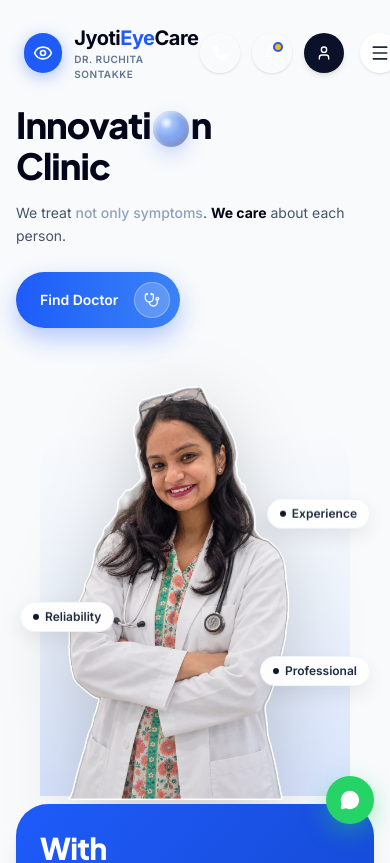
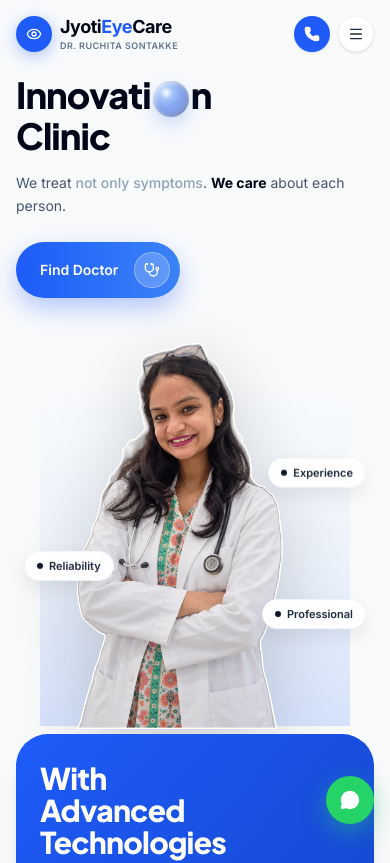
Before and after one commit to Aniketsomkuwar/eye-care, a Next.js app: page / in a window 390 px wide. Shown: the top 863 px of the page. Built offline with nearby package versions, Linux system fonts and the light colour scheme.

Commit message:
fix(mobile): perfect 360x800 mobile hero layout and header spacing

```diff
--- a/src/components/HeroSection.tsx
+++ b/src/components/HeroSection.tsx
@@ -91,17 +91,17 @@ export default function HeroSection() {
         </motion.div>
 
         {/* Center Column: Cutout of Dr. Ruchita Sontakke & Interactive Floating Badges */}
-        <div className="lg:col-span-4 xl:col-span-4 relative flex justify-center items-end self-end h-[420px] sm:h-[540px] lg:h-[720px] pointer-events-none -mb-8 lg:-mb-12 mt-4 lg:mt-0">
+        <div className="lg:col-span-4 xl:col-span-4 relative flex justify-center items-end self-end h-[380px] sm:h-[540px] lg:h-[720px] pointer-events-none -mb-8 lg:-mb-12 mt-4 lg:mt-0">
 
           {/* Soft luminous aura backdrop on mobile to anchor portrait */}
-          <div className="absolute inset-x-6 bottom-0 top-12 bg-gradient-to-t from-blue-600/15 via-blue-500/5 to-transparent rounded-t-[48px] pointer-events-none lg:hidden" />
+          <div className="absolute inset-x-6 bottom-0 top-10 bg-gradient-to-t from-blue-600/15 via-blue-500/5 to-transparent rounded-t-[40px] pointer-events-none lg:hidden" />
 
           {/* Cutout Image of Doctor with entrance animation */}
           <motion.div
             initial={{ opacity: 0, y: 50, scale: 0.98 }}
             animate={{ opacity: 1, y: 0, scale: 1.05 }}
             transition={{ duration: 0.9, delay: 0.25, ease: [0.16, 1, 0.3, 1] }}
-            className="relative z-10 w-[300px] sm:w-[420px] lg:w-[500px] xl:w-[560px] max-w-full origin-bottom translate-y-1 sm:translate-y-2"
+            className="relative z-10 w-[280px] sm:w-[420px] lg:w-[500px] xl:w-[560px] max-w-full origin-bottom translate-y-1 sm:translate-y-2"
           >
             <Image
               src="/images/dr-ruchita-inner-border.png"
@@ -118,14 +118,14 @@ export default function HeroSection() {
             initial={{ opacity: 0, x: -20 }}
             animate={{ opacity: 1, x: 0 }}
             transition={{ duration: 0.6, delay: 0.5 }}
-            className="absolute left-1 sm:left-4 top-[54%] z-20 pointer-events-auto"
+            className="absolute left-2 sm:left-4 top-[54%] z-20 pointer-events-auto"
           >
             <motion.div
               animate={{ y: [0, -6, 0] }}
               transition={{ duration: 3.5, repeat: Infinity, ease: "easeInOut" }}
               className="relative flex items-center"
             >
-              <div className="bg-white/95 backdrop-blur-md px-3 sm:px-4 py-1.5 rounded-full shadow-[0_8px_20px_rgba(0,0,0,0.08)] border border-slate-100 text-xs font-semibold text-slate-800 flex items-center gap-1.5 hover:scale-105 transition-transform cursor-pointer">
+              <div className="bg-white/95 backdrop-blur-md px-3 sm:px-4 py-1.5 rounded-full shadow-[0_8px_20px_rgba(0,0,0,0.08)] border border-slate-100 text-[11px] sm:text-xs font-semibold text-slate-800 flex items-center gap-1.5 hover:scale-105 transition-transform cursor-pointer">
                 <span className="w-1.5 h-1.5 rounded-full bg-slate-900" />
                 Reliability
               </div>
@@ -138,14 +138,14 @@ export default function HeroSection() {
             initial={{ opacity: 0, x: 20 }}
             animate={{ opacity: 1, x: 0 }}
             transition={{ duration: 0.6, delay: 0.6 }}
-            className="absolute right-1 sm:right-6 top-[28%] z-20 pointer-events-auto"
+            className="absolute right-2 sm:right-6 top-[28%] z-20 pointer-events-auto"
           >
             <motion.div
               animate={{ y: [0, 6, 0] }}
               transition={{ duration: 4, repeat: Infinity, ease: "easeInOut", delay: 0.5 }}
               className="relative flex items-center flex-row-reverse"
             >
-              <div className="bg-white/95 backdrop-blur-md px-3 sm:px-4 py-1.5 rounded-full shadow-[0_8px_20px_rgba(0,0,0,0.08)] border border-slate-100 text-xs font-semibold text-slate-800 flex items-center gap-1.5 hover:scale-105 transition-transform cursor-pointer">
+              <div className="bg-white/95 backdrop-blur-md px-3 sm:px-4 py-1.5 rounded-full shadow-[0_8px_20px_rgba(0,0,0,0.08)] border border-slate-100 text-[11px] sm:text-xs font-semibold text-slate-800 flex items-center gap-1.5 hover:scale-105 transition-transform cursor-pointer">
                 <span className="w-1.5 h-1.5 rounded-full bg-slate-900" />
                 Experience
               </div>
@@ -158,14 +158,14 @@ export default function HeroSection() {
             initial={{ opacity: 0, x: 20 }}
             animate={{ opacity: 1, x: 0 }}
             transition={{ duration: 0.6, delay: 0.7 }}
-            className="absolute right-1 sm:right-2 top-[68%] z-20 pointer-events-auto"
+            className="absolute right-2 sm:right-2 top-[68%] z-20 pointer-events-auto"
           >
             <motion.div
               animate={{ y: [0, -5, 0] }}
               transition={{ duration: 3.8, repeat: Infinity, ease: "easeInOut", delay: 1 }}
               className="relative flex items-center flex-row-reverse"
             >
-              <div className="bg-white/95 backdrop-blur-md px-3 sm:px-4 py-1.5 rounded-full shadow-[0_8px_20px_rgba(0,0,0,0.08)] border border-slate-100 text-xs font-semibold text-slate-800 flex items-center gap-1.5 hover:scale-105 transition-transform cursor-pointer">
+              <div className="bg-white/95 backdrop-blur-md px-3 sm:px-4 py-1.5 rounded-full shadow-[0_8px_20px_rgba(0,0,0,0.08)] border border-slate-100 text-[11px] sm:text-xs font-semibold text-slate-800 flex items-center gap-1.5 hover:scale-105 transition-transform cursor-pointer">
                 <span className="w-1.5 h-1.5 rounded-full bg-slate-900" />
                 Professional
               </div>
--- a/src/components/Navbar.tsx
+++ b/src/components/Navbar.tsx
@@ -12,18 +12,18 @@ export default function Navbar() {
       initial={{ opacity: 0, y: -20 }}
       animate={{ opacity: 1, y: 0 }}
       transition={{ duration: 0.7, ease: [0.16, 1, 0.3, 1] }}
-      className="relative z-30 pt-6 px-6 sm:px-12 lg:px-20 flex items-center justify-between w-full"
+      className="relative z-30 pt-4 sm:pt-6 px-4 sm:px-12 lg:px-20 flex items-center justify-between w-full"
     >
       {/* Brand Logo */}
-      <Link href="/" className="flex items-center gap-3 group">
-        <div className="w-10 h-10 rounded-full bg-[#1E5BF9] flex items-center justify-center shadow-[0_4px_16px_rgba(30,91,249,0.35)] group-hover:scale-105 transition-transform">
-          <Eye className="w-5 h-5 text-white" />
+      <Link href="/" className="flex items-center gap-2 sm:gap-3 group flex-shrink-0">
+        <div className="w-9 h-9 sm:w-10 sm:h-10 rounded-full bg-[#1E5BF9] flex items-center justify-center shadow-[0_4px_16px_rgba(30,91,249,0.35)] group-hover:scale-105 transition-transform">
+          <Eye className="w-4 h-4 sm:w-5 sm:h-5 text-white" />
         </div>
         <div className="flex flex-col">
-          <span className="font-extrabold text-xl tracking-tight text-slate-950 font-heading">
+          <span className="font-extrabold text-lg sm:text-xl tracking-tight text-slate-950 font-heading leading-tight">
             Jyoti<span className="text-[#1E5BF9]">Eye</span>Care
           </span>
-          <span className="text-[10px] font-semibold text-slate-500 tracking-wider uppercase">
+          <span className="text-[9px] sm:text-[10px] font-semibold text-slate-500 tracking-wider uppercase">
             Dr. Ruchita Sontakke
           </span>
         </div>
@@ -63,8 +63,8 @@ export default function Navbar() {
         </Link>
       </nav>
 
-      {/* Right Action Icons (Over Blue Swoop) */}
-      <div className="flex items-center gap-3">
+      {/* Right Action Icons (Over Blue Swoop on Desktop) */}
+      <div className="flex items-center gap-2 sm:gap-3 flex-shrink-0">
         <div className="hidden xl:flex flex-col items-end text-white text-right leading-tight mr-1">
           <span className="text-[10px] font-bold tracking-widest text-blue-100 uppercase flex items-center gap-1">
             <MapPin className="w-3 h-3 text-white inline" /> Gopal Nagar, Nagpur
@@ -72,27 +72,30 @@ export default function Navbar() {
           <span className="text-[10px] text-white/80 font-medium">Mon - Sat: 6:30 PM - 9:30 PM</span>
         </div>
 
+        {/* Call button: visible on all screens */}
         <a
           href="tel:+918830383320"
           title="Call Clinic Desk: +91 88303 83320"
-          className="w-10 h-10 rounded-full bg-white/15 hover:bg-white/25 border border-white/20 flex items-center justify-center text-white transition-all backdrop-blur-sm shadow-sm hover:scale-105 active:scale-95"
+          className="w-9 h-9 sm:w-10 sm:h-10 rounded-full bg-[#1E5BF9] sm:bg-white/15 hover:bg-[#1647C9] sm:hover:bg-white/25 border border-transparent sm:border-white/20 flex items-center justify-center text-white transition-all backdrop-blur-sm shadow-sm hover:scale-105 active:scale-95"
         >
           <Phone className="w-4 h-4 fill-white" />
         </a>
 
+        {/* Bell button: visible on tablet/desktop */}
         <a
           href="#opd-schedule"
           title="Evening OPD: 6:30 PM - 9:30 PM"
-          className="w-10 h-10 rounded-full bg-white/15 hover:bg-white/25 border border-white/20 flex items-center justify-center text-white transition-all backdrop-blur-sm shadow-sm relative hover:scale-105 active:scale-95"
+          className="hidden sm:flex w-10 h-10 rounded-full bg-white/15 hover:bg-white/25 border border-white/20 items-center justify-center text-white transition-all backdrop-blur-sm shadow-sm relative hover:scale-105 active:scale-95"
         >
           <Bell className="w-4 h-4" />
           <span className="w-2.5 h-2.5 rounded-full bg-amber-400 absolute top-2 right-2 border-2 border-[#1E5BF9]" />
         </a>
 
+        {/* Profile button: visible on tablet/desktop */}
         <a
           href="#book-appointment"
           title="Consultation Profile"
-          className="w-10 h-10 rounded-full bg-[#0A1128] hover:bg-[#15234D] flex items-center justify-center text-white transition-all shadow-md hover:scale-105 active:scale-95"
+          className="hidden sm:flex w-10 h-10 rounded-full bg-[#0A1128] hover:bg-[#15234D] items-center justify-center text-white transition-all shadow-md hover:scale-105 active:scale-95"
         >
           <User className="w-4 h-4" />
         </a>
@@ -100,10 +103,10 @@ export default function Navbar() {
         {/* Mobile menu button */}
         <button
           onClick={() => setMobileMenuOpen(!mobileMenuOpen)}
-          className="md:hidden w-10 h-10 rounded-full bg-white shadow-sm flex items-center justify-center text-slate-800 ml-1"
+          className="md:hidden w-9 h-9 sm:w-10 sm:h-10 rounded-full bg-white shadow-sm flex items-center justify-center text-slate-800 border border-slate-100"
           aria-label="Toggle Navigation"
         >
-          {mobileMenuOpen ? <X className="w-5 h-5" /> : <Menu className="w-5 h-5" />}
+          {mobileMenuOpen ? <X className="w-4 h-4 sm:w-5 sm:h-5" /> : <Menu className="w-4 h-4 sm:w-5 sm:h-5" />}
         </button>
       </div>
 
```
